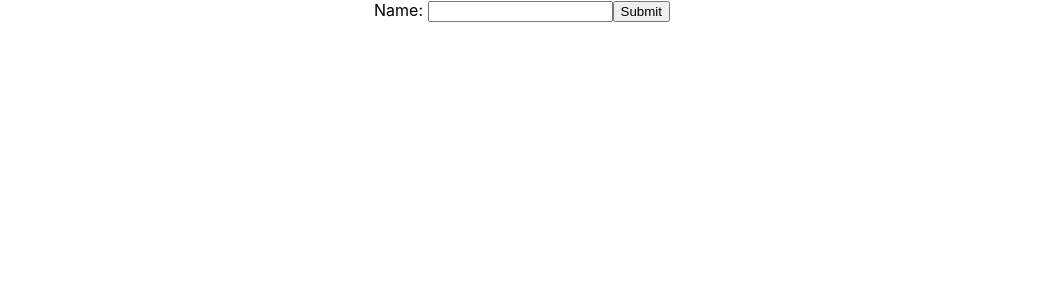
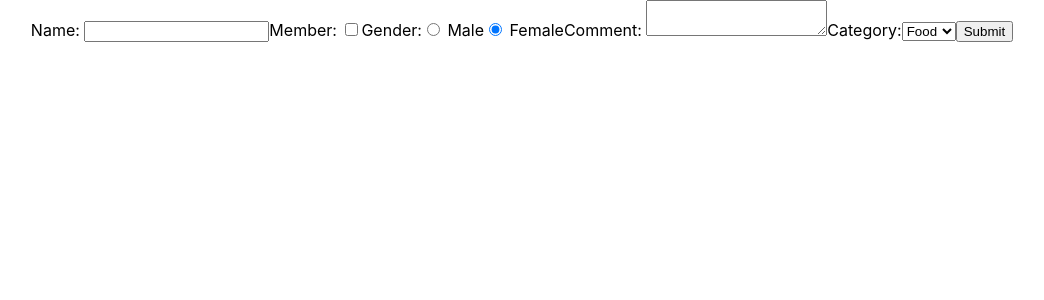
Before and after one commit to ahmadfajri/IntroReact, a React (Create React App) app: page / in a window 1280 px wide. Shown: the top 300 px of the page, without its empty margins (118-1162 px from the left). Built offline with nearby package versions, Linux system fonts and the light colour scheme.

Commit message:
tambah controlled component

```diff
--- a/src/ControlledForm.js
+++ b/src/ControlledForm.js
@@ -2,17 +2,41 @@ import * as React from 'react'
 
 const ControlledForm = () => {
   const [name, setName] = React.useState('')
+  const [isMember, setIsMember] = React.useState(false)
+  const [gender, setGender] = React.useState(0)
+  const [comment, setComment] = React.useState('')
+  const [category, setCategory] = React.useState('')
 
   const handleSubmit = event => {
     event.preventDefault()
 
-    alert(name)
+    const formData = { name, isMember, gender, comment, category }
+    console.log(formData)
   }
 
   return <form onSubmit={handleSubmit}>
     <label>
       Name: <input type="text" value={name} onChange={(e) => setName(e.target.value)} />
     </label>
+    <label>
+      Member: <input type="checkbox" checked={isMember} onChange={(e) => setIsMember(e.target.checked)} />
+    </label>
+    <label>
+      Gender:
+      <input type="radio" name="gender" checked={gender === 1} onChange={(e) => setGender(1)} /> Male
+      <input type="radio" name="gender" checked={gender === 0} onChange={(e) => setGender(0)} /> Female
+    </label>
+    <label>
+      Comment: <textarea value={comment} onChange={(e) => setComment(e.target.value)} />
+    </label>
+    <label>
+      Category:
+      <select value={category} onChange={(e) =>
+        setCategory(e.target.value)}>
+        <option value='food'>Food</option>
+        <option value='drink'>Drink</option>
+      </select>
+    </label>
     <input type="submit" value="Submit" />
   </form>
 }
```
